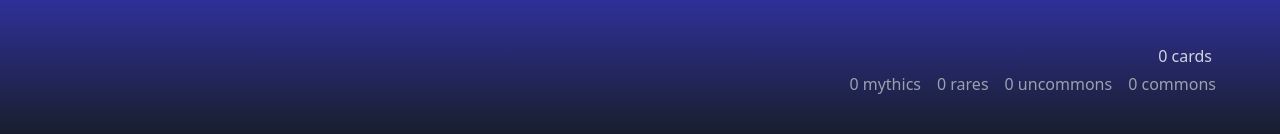
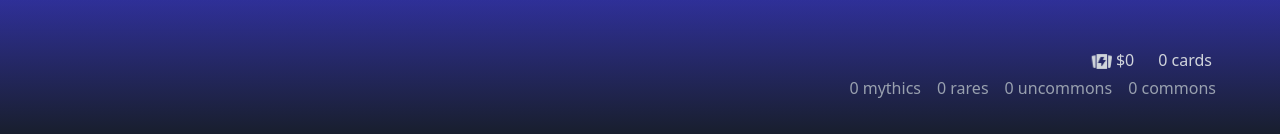
Before and after one commit to hari-co/ManaVault, a Next.js app: page /library in a window 1280 px wide. Shown: the part 160-294 px from the top of the page. Built offline with nearby package versions, Linux system fonts and the light colour scheme; no server answers; the database is empty; sample sign-in values are in the browser's storage.

Commit message:
updated binderstats
added binder price

```diff
--- a/components/BinderStats.tsx
+++ b/components/BinderStats.tsx
@@ -12,6 +12,7 @@ const BinderStats: React.FC = () => {
         commons:0
         });
     const [cardCount, setCardCount] = useState<number>(0);
+    const [priceCount, setPriceCount] = useState<number>(0);
     const binderContext = useContext(BinderContext);
     const user = useFirebaseUser();
 
@@ -32,6 +33,7 @@ const BinderStats: React.FC = () => {
 
             let counts = { mythics: 0, rares: 0, uncommons: 0, commons: 0 };
             let cardNum = 0;
+            let priceTotal = 0;
 
             const binderSnapshot = await getDocs(collection(db, "users", user.uid, "binders", currentBinder, "cards"));
             binderSnapshot.forEach((doc) => {
@@ -54,8 +56,10 @@ const BinderStats: React.FC = () => {
                         console.warn(`Unknown rarity: ${card.card_name}`);
                 }
                 cardNum++;
+                priceTotal += Number(card.prices.usd);
             });
 
+            setPriceCount(priceTotal)
             setCardCount(cardNum);
             setRarityCount(counts);
         } catch (e) {
@@ -64,9 +68,11 @@ const BinderStats: React.FC = () => {
     }
 
     return (
-        <div className="absolute bottom-8 right-14 z-10 font-normal">
-            <div className="absolute right-3 -top-5">
-                <p>{cardCount} cards</p>
+        <div className="absolute bottom-7 right-14 z-10 font-normal">
+            <div className="absolute right-3 -top-5 flex">
+                <img src={"/tbgplayermono.svg"} className="relative -top-0.4 w-7"/>
+                <p className="ml-0">${priceCount}</p>
+                <p className="ml-6">{cardCount} cards</p>
             </div>
             <div className="flex text-gray-400">
                 <p className="m-2">{rarityCount.mythics} mythics</p>
```
Also changed, not shown: public/tbgplayermono.svg (added).
